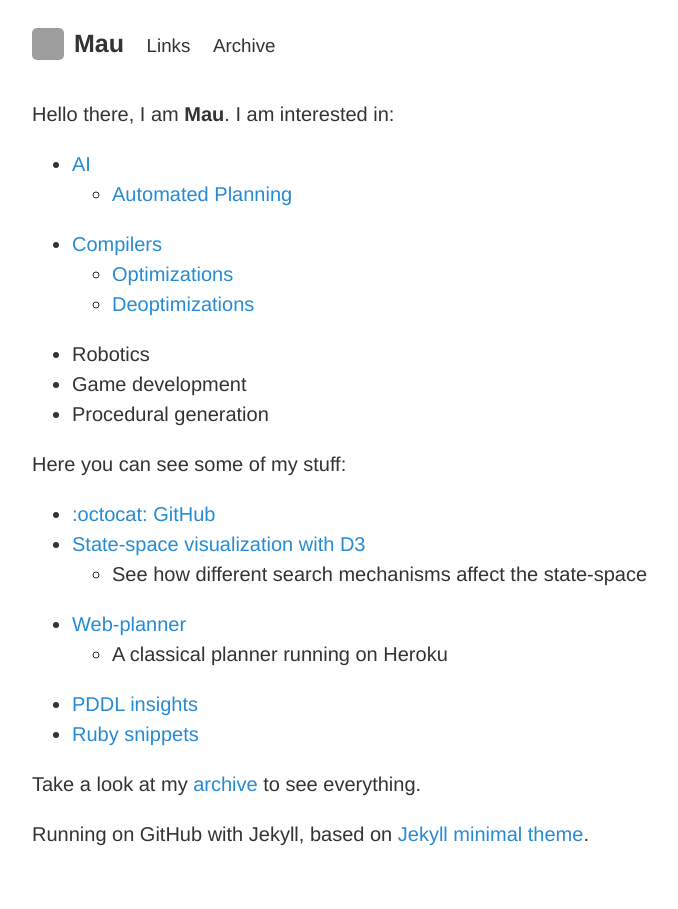
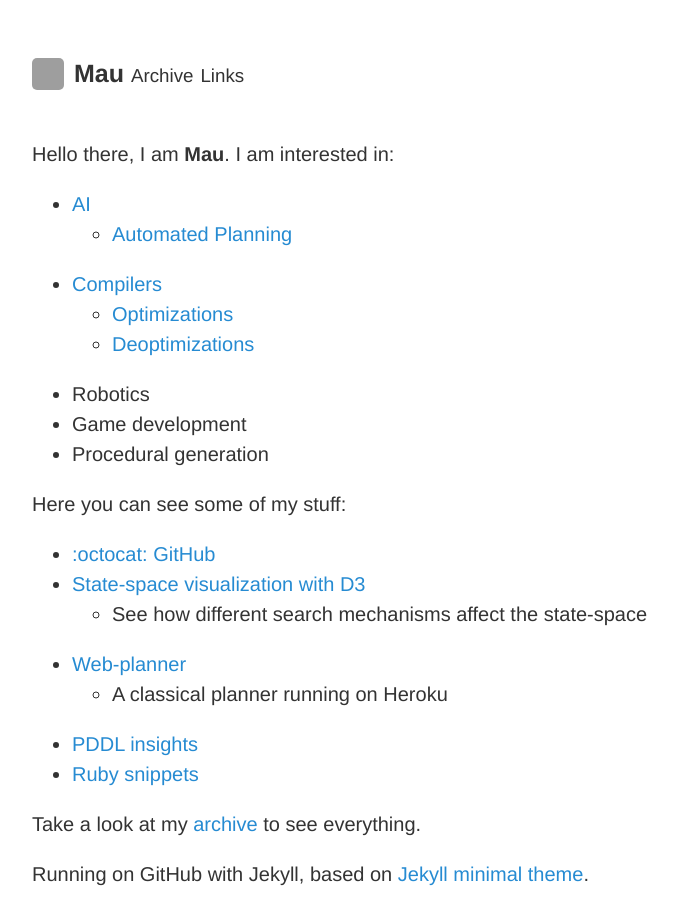
Before and after one commit to Maumagnaguagno/maumagnaguagno.github.io, a Jekyll site: the page built from index.md, in a window 1280 px wide. Shown: the whole page, without its empty margins (228-906 px from the left). Built offline with Jekyll 4.4.1, drawn with Linux system fonts in a browser that asks for light colours; our own code applies the rules of GitHub Pages for plain Markdown files; grey boxes are pictures that could not be loaded.

```diff
--- a/_layouts/default.html
+++ b/_layouts/default.html
@@ -13,7 +13,7 @@ layout: compress
   <title>{{ page.title }} - {{ site.title }}</title>
   <link rel="icon" type="image/png" href="favicon.png"/>
   <link rel="stylesheet" type="text/css" href="{{ site.url }}/css/style.css" >
-  </head>
+</head>
 
 <body>
 <div class="container">
@@ -21,8 +21,8 @@ layout: compress
 <header class="nav">
    <h3 class="nav-title">
      <a href="{{ site.url }}"><img alt="Maumagnaguagno logo" src="https://avatars2.githubusercontent.com/u/11094484" style="float:left;margin-right:10px" height="32" width="32"></img>{{ site.title }}</a>
-     <small>&nbsp;&nbsp;&nbsp;<a href="{{ site.url }}/links">Links</a></small>
-     <small>&nbsp;&nbsp;&nbsp;<a href="{{ site.url }}/archive">Archive</a></small>
+     <a href="{{ site.url }}/archive"><small>Archive</small></a>
+     <a href="{{ site.url }}/links"><small>Links</small></a>
    </h3>
 </header>
 
--- a/css/style.scss
+++ b/css/style.scss
@@ -141,7 +141,7 @@ table {
   }
 }
 
-//  Container
+// Container
 
 .container {
   max-width: 38rem;
@@ -151,7 +151,7 @@ table {
   margin-right: auto;
 }
 
-//  Nav
+// Nav
 
 .nav {
   padding-top:    1rem;
@@ -159,9 +159,10 @@ table {
   margin-bottom:  1rem;
 
   .nav-title {
-    margin-top: 0;
-    margin-bottom: 0;
-    a { color: inherit; }
+    padding-right: 20px;
+    a {
+      color: inherit;
+    }
 
     small {
       font-size: 75%;
```
